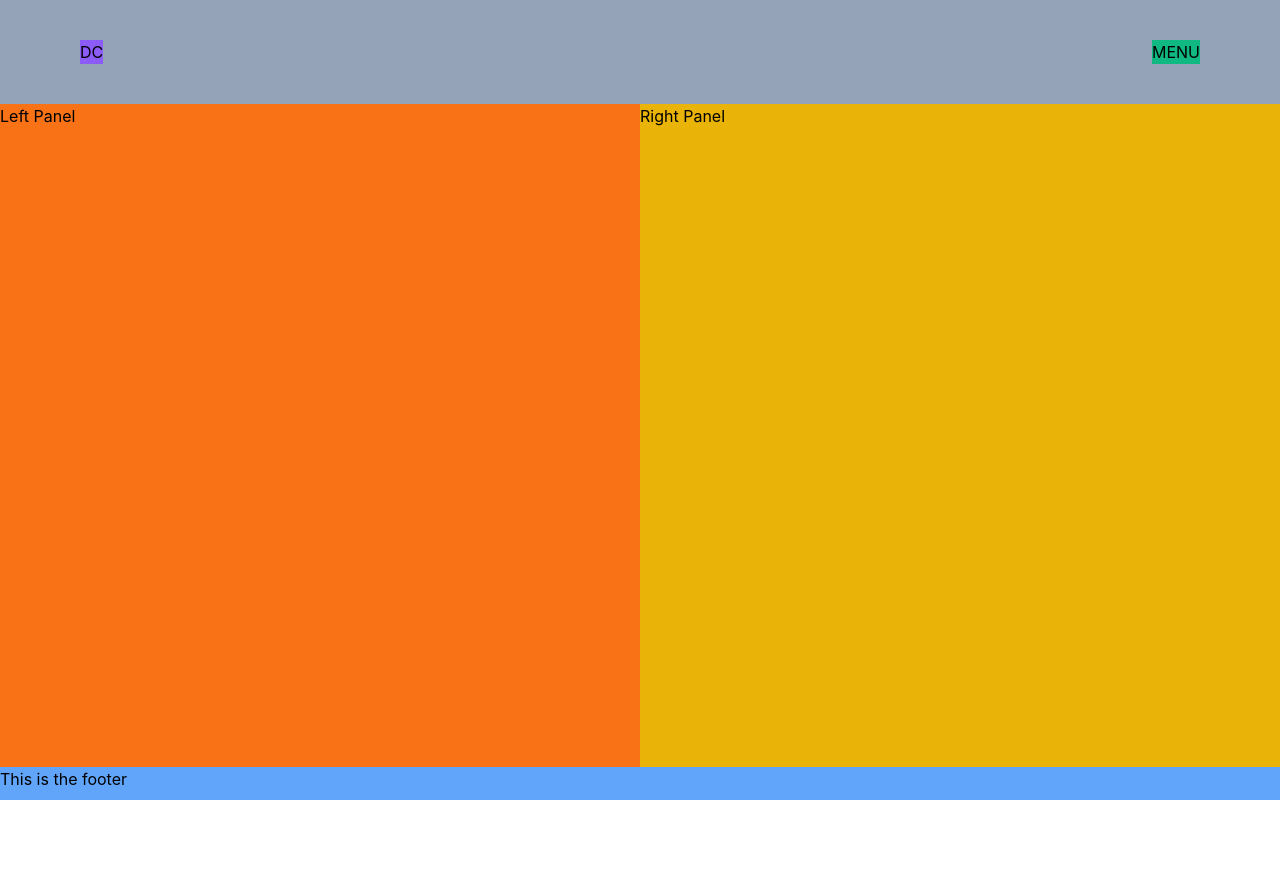
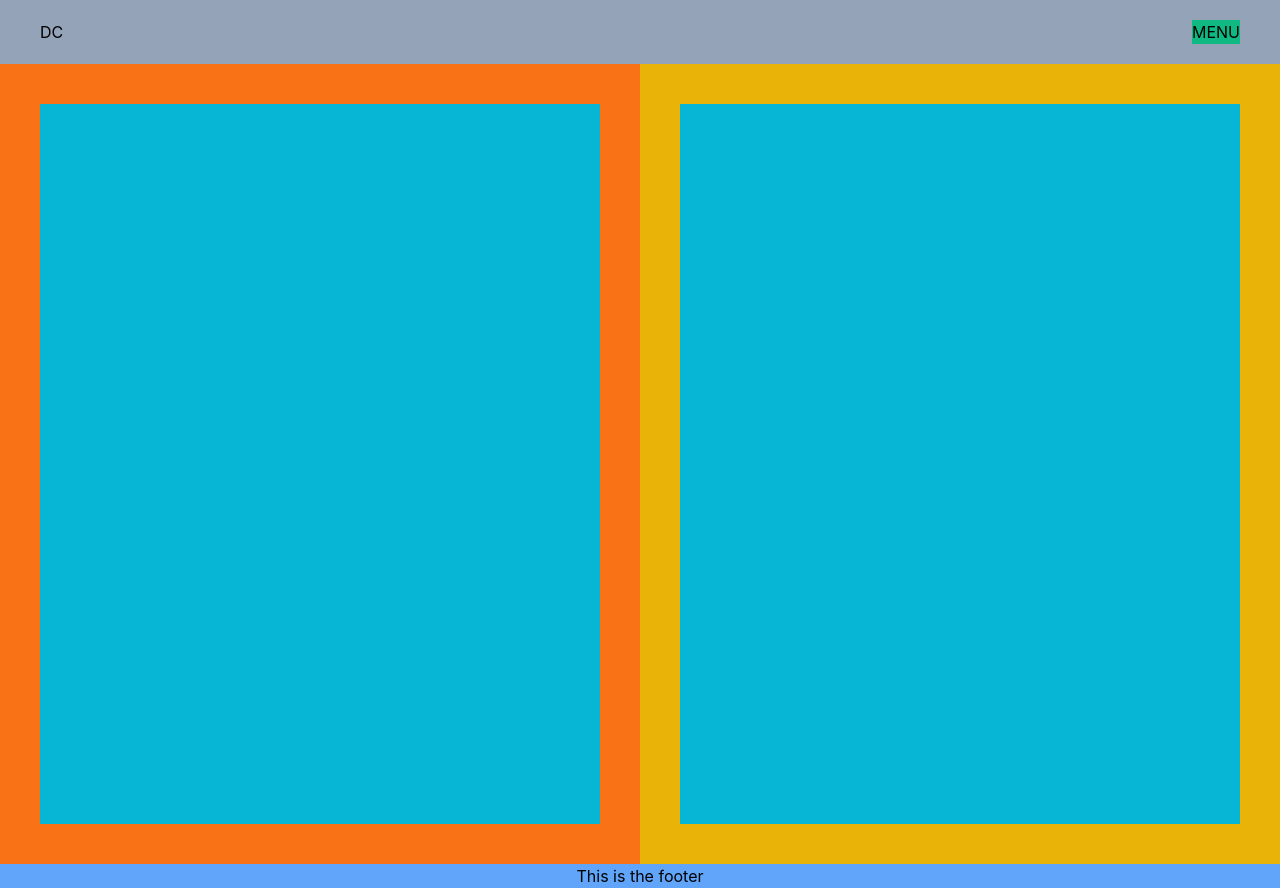
Before and after one commit to decourtney/react-portfolio, a React (Create React App) app: page /contact in a window 1280 px wide. Before the commit the page ends 800 px from the top, so only its background shows below. Built offline with nearby package versions, Linux system fonts and the light colour scheme.

Commit message:
data to panels

```diff
--- a/public/index.html
+++ b/public/index.html
@@ -26,7 +26,7 @@
     -->
     <title>React App</title>
   </head>
-  <body>
+  <body class="scrollbar-hide">
     <noscript>You need to enable JavaScript to run this app.</noscript>
     <div id="root"></div>
     <!--
--- a/src/App.tsx
+++ b/src/App.tsx
@@ -6,7 +6,7 @@ import Main from "./pages/Main";
 import Footer from "./components/Footer";
 
 function App() {
-  const [linkClicked, setLinkClicked] = useState('');
+  const [linkClicked, setLinkClicked] = useState("");
 
   const handleLinkClicked = (link: string) => {
     console.log(`${link} was clicked`);
@@ -17,7 +17,7 @@ function App() {
 
   return (
     <Router>
-      <div className="flex flex-col h-screen overflow-hidden">
+      <div className="flex-col h-screen">
         <Header onLinkClicked={handleLinkClicked} />
 
         <Main linkClicked={linkClicked} />
--- a/src/components/Footer/index.tsx
+++ b/src/components/Footer/index.tsx
@@ -3,8 +3,10 @@ import React from "react";
 const Footer = () => {
 
   return (
-    <footer className="h-10 bg-blue-400">
-      <h2>This is the footer</h2>
+    <footer>
+      <div className="flex justify-center bg-blue-400">
+        <h2>This is the footer</h2>
+      </div>
     </footer>
   );
 };
--- a/src/components/GearBox/index.tsx
+++ b/src/components/GearBox/index.tsx
@@ -12,10 +12,9 @@ type GearBoxProps = {
 // Still need to control direction of animation
 const GearBox = ({ animate }: GearBoxProps) => {
   return (
-    <>
     <div
       id="gear-box"
-        className="absolute flex inset-0 justify-center items-center -z-10 bg-red-500"
+      className="absolute flex inset-0 justify-center items-center -z-20 bg-red-500"
     >
       <Cog
         size={185}
@@ -36,7 +35,6 @@ const GearBox = ({ animate }: GearBoxProps) => {
         animate={animate}
       />
     </div>
-    </>
   );
 };
 
--- a/src/components/Header/index.tsx
+++ b/src/components/Header/index.tsx
@@ -19,18 +19,19 @@ const Header = ({ onLinkClicked }: HeaderProps) => {
   console.log("Header is rendered")
 
   return (
-    <header className="flex py-10 px-20 justify-between z-10 bg-slate-400">
-      <div className=" bg-violet-500">
+    <header>
+      <nav className="flex justify-between w-full py-5 px-10 bg-slate-400">
+        <div className="flex justify-start">
           <h1>DC</h1>
         </div>
         <div
-        className="relative bg-emerald-500"
+          className="relative flex bg-emerald-500"
           onMouseEnter={handleMouseOver}
           onMouseLeave={handleMouseOver}
         >
           <span className="material-symbols-outlined cursor-pointer">MENU</span>
           {isMenuOpen && (
-          <div className="absolute top-full right-0 bg-gray-200 p-2 shadow-md">
+            <div className="absolute top-full right-0 bg-gray-200 p-2 z-10 shadow-md">
               <ul className="flex flex-col space-y-2">
                 <li>
                   <Link to="/" onClick={() => onLinkClicked("home")}>
@@ -56,6 +57,7 @@ const Header = ({ onLinkClicked }: HeaderProps) => {
             </div>
           )}
         </div>
+      </nav>
     </header>
   );
 };
--- a/src/components/PanelContainer/Panels.tsx
+++ b/src/components/PanelContainer/Panels.tsx
@@ -1,10 +1,12 @@
 import React, { useState, useEffect } from "react";
+import {ProjectLeftPanel, ProjectRightPanel} from '../Projects'
 
 type PanelProps = {
   position: "close" | "open";
+  content: string;
 };
 
-const LeftPanel = ({ position }: PanelProps) => {
+const LeftPanel = ({ position, content }: PanelProps) => {
   const [animate, setAnimate] = useState(false);
 
   useEffect(() => {
@@ -12,9 +14,10 @@ const LeftPanel = ({ position }: PanelProps) => {
   }, [position]);
 
   return (
+    <>
       <div
         id="left-panel"
-      className={`absolute h-full w-1/2 left-0 bg-orange-500 transform transition-all duration-500 ${
+        className={`absolute h-full p-10 top-0 left-0 w-1/2 bg-orange-500 transform transition-all duration-500 ${
           animate
             ? position === "close"
               ? "translate-x-0"
@@ -22,12 +25,20 @@ const LeftPanel = ({ position }: PanelProps) => {
             : ""
         }`}
       >
-      <span>Left Panel</span>
+        <div className="flex h-full justify-start bg-cyan-500">
+          <ul className="flex-col list-none text-9xl space-y-10 scrollbar-hide overflow-auto">
+            <li className="cursor-pointer">
+
+            </li>
+
+          </ul>
         </div>
+      </div>
+    </>
   );
 };
 
-const RightPanel = ({ position }: PanelProps) => {
+const RightPanel = ({ position, content }: PanelProps) => {
   const [animate, setAnimate] = useState(false);
 
   useEffect(() => {
@@ -37,7 +48,7 @@ const RightPanel = ({ position }: PanelProps) => {
   return (
     <div
       id="right-panel"
-      className={`absolute h-full w-1/2 right-0 bg-yellow-500 transform transition-all duration-500 ${
+      className={`absolute h-full p-10 top-0 right-0 w-1/2 bg-yellow-500 transform transition-all duration-500 ${
         animate
           ? position === "close"
             ? "translate-x-0"
@@ -45,7 +56,13 @@ const RightPanel = ({ position }: PanelProps) => {
           : ""
       }`}
     >
-      <span>Right Panel</span>
+      <div className="flex h-full justify-end bg-cyan-500">
+        <ul className="flex-col list-none text-9xl space-y-10 scrollbar-hide overflow-auto">
+          <li className="cursor-pointer">
+
+          </li>
+        </ul>
+      </div>
     </div>
   );
 };
--- a/src/components/PanelContainer/index.tsx
+++ b/src/components/PanelContainer/index.tsx
@@ -26,8 +26,8 @@ const PanelContainer = ({ content }: PanelContainerProps) => {
   return (
     <>
       <div>
-        <LeftPanel position={panelPosition} />
-        <RightPanel position={panelPosition} />
+        <LeftPanel position={panelPosition} content={content} />
+        <RightPanel position={panelPosition} content={content} />
       </div>
     </>
   );
--- a/src/output.css
+++ b/src/output.css
@@ -594,6 +594,10 @@ video {
   z-index: -10;
 }
 
+.-z-20 {
+  z-index: -20;
+}
+
 .z-10 {
   z-index: 10;
 }
@@ -602,12 +606,13 @@ video {
   margin: 2.5rem;
 }
 
-.m-5 {
-  margin: 1.25rem;
+.m-1 {
+  margin: 0.25rem;
 }
 
-.mb-auto {
-  margin-bottom: auto;
+.my-5 {
+  margin-top: 1.25rem;
+  margin-bottom: 1.25rem;
 }
 
 .ml-\[320px\] {
@@ -618,12 +623,12 @@ video {
   margin-top: 60px;
 }
 
+.mb-10 {
+  margin-bottom: 2.5rem;
+}
+
 .flex {
   display: flex;
-}
-
-.h-10 {
-  height: 2.5rem;
 }
 
 .h-full {
@@ -634,40 +639,20 @@ video {
   height: 100vh;
 }
 
-.h-\[\] {
-  height: ;
-}
-
-.h-\[10\] {
-  height: 10;
-}
-
-.h-\[10vh\] {
-  height: 10vh;
-}
-
-.h-\[90\] {
-  height: 90;
-}
-
-.h-\[90vh\] {
-  height: 90vh;
-}
-
-.h-\[80vh\] {
-  height: 80vh;
-}
-
-.h-\[85vh\] {
-  height: 85vh;
-}
-
-.max-h-full {
-  max-height: 100%;
+.h-10 {
+  height: 2.5rem;
 }
 
 .max-h-screen {
   max-height: 100vh;
+}
+
+.max-h-10 {
+  max-height: 2.5rem;
+}
+
+.min-h-screen {
+  min-height: 100vh;
 }
 
 .w-1\/2 {
@@ -676,10 +661,6 @@ video {
 
 .w-full {
   width: 100%;
-}
-
-.flex-1 {
-  flex: 1 1 0%;
 }
 
 .-translate-x-full {
@@ -765,14 +746,6 @@ video {
   overflow: auto;
 }
 
-.overflow-hidden {
-  overflow: hidden;
-}
-
-.overflow-scroll {
-  overflow: scroll;
-}
-
 .bg-blue-400 {
   --tw-bg-opacity: 1;
   background-color: rgb(96 165 250 / var(--tw-bg-opacity));
@@ -808,31 +781,34 @@ video {
   background-color: rgb(148 163 184 / var(--tw-bg-opacity));
 }
 
-.bg-violet-500 {
-  --tw-bg-opacity: 1;
-  background-color: rgb(139 92 246 / var(--tw-bg-opacity));
-}
-
 .bg-yellow-500 {
   --tw-bg-opacity: 1;
   background-color: rgb(234 179 8 / var(--tw-bg-opacity));
+}
+
+.p-10 {
+  padding: 2.5rem;
 }
 
 .p-2 {
   padding: 0.5rem;
 }
 
-.p-10 {
-  padding: 2.5rem;
+.p-5 {
+  padding: 1.25rem;
 }
 
-.px-20 {
-  padding-left: 5rem;
-  padding-right: 5rem;
+.px-10 {
+  padding-left: 2.5rem;
+  padding-right: 2.5rem;
 }
 
-.py-10 {
-  padding-top: 2.5rem;
+.py-5 {
+  padding-top: 1.25rem;
+  padding-bottom: 1.25rem;
+}
+
+.pb-10 {
   padding-bottom: 2.5rem;
 }
 
--- a/src/pages/Main.tsx
+++ b/src/pages/Main.tsx
@@ -23,9 +23,9 @@ const Main = ({ linkClicked }: MainProps) => {
   console.log("Main link reference: " + linkClicked);
 
   return (
-    <main className="relative flex mb-auto h-full">
-      <PanelContainer content={loadContent} />
-      <GearBox animate={animateGearBox} />
+    <main className="relative h-full">
+        <PanelContainer content={loadContent} />
+        <GearBox animate={animateGearBox} />
     </main>
   );
 };
```
Also changed, not shown: src/components/Projects/index.tsx (+13 -7 lines), src/template.html (+43 -26 lines). Lines whose indentation alone changed are shown as unchanged.
